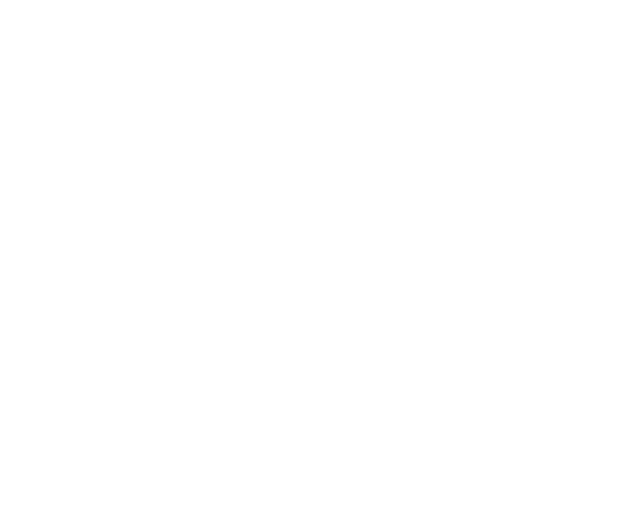
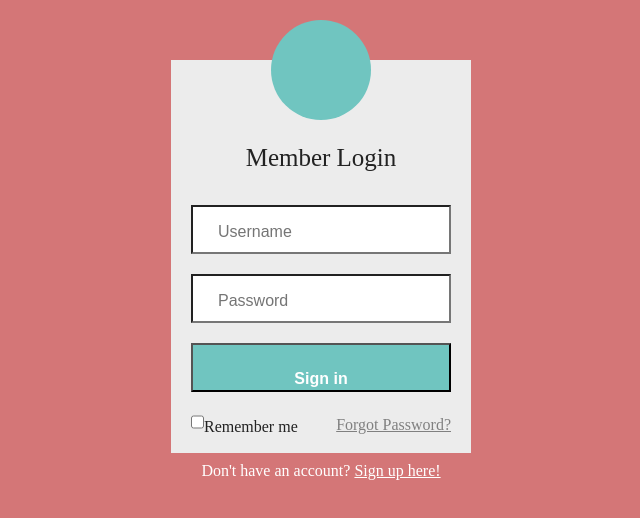
Before and after one commit to SerJernaut/FirstFormProject, a plain HTML site: page index.html in a window 1280 px wide. Shown: the whole page, without its empty margins (319-959 px from the left). Drawn offline with Linux system fonts and the light colour scheme.

Commit message:
all changes form

```diff
--- a/css/style.css
+++ b/css/style.css
@@ -0,0 +1,72 @@
+body{
+    background: #D47677;
+}
+
+*{
+box-sizing: border-box;
+
+}
+
+.formContainer {
+    margin: 60px auto 10px;
+    width: 300px;
+    background-color: #ECECEC;
+    box-sizing: border-box;
+    display: flex;
+    flex-direction: column;
+    align-items: stretch;
+    padding: 0 20px 20px;
+
+}
+
+.formContainer > .memberLogin{
+    padding: 25px 0;
+    text-align: center;
+    font-size: 25px;
+}
+
+.formContainer > .iconForm {
+    width: 100px;
+    height: 100px;
+    border-radius: 50%;
+    background: #70C5C0;
+    margin-top: -40px;
+    align-self:center;
+}
+
+input {
+    background: white;
+    height: 20px;
+    padding: 25px 25px 20px 25px;
+    margin: 10px 0;
+}
+
+
+
+input#submit{
+    color: white;
+    background: #70C5C0;
+    font-weight: 800;
+}
+
+.formContainer > label{
+    align-self: flex-start;
+    margin-bottom: -25px;
+}
+
+.formContainer > a#forgotPassword {
+    align-self: flex-end;
+}
+
+.formContainer > a#forgotPassword:visited  {
+    color: gray;
+}
+
+p#notification {
+    color: white;
+    text-align: center;
+}
+
+p#notification > a {
+    color: white;
+}
--- a/index.html
+++ b/index.html
@@ -8,5 +8,17 @@
 </head>
 <body>
 
+<form class="formContainer">
 
+        <div class="iconForm"></div>
+        <h2 class="memberLogin">Member Login</h2>
+        <input id="inputName" type="text" name="userName" placeholder="Username" required>
+        <input id="password" type="password" name="userPassword" placeholder="Password" required>
+        <input id="submit" value="Sign in" type="submit">
+    <label><input id="checkbox" type="checkbox" >Remember me</label>
+        <a id="forgotPassword" href="">Forgot Password?</a>
+
+</form>
+
+        <p id="notification">Don't have an account? <a href="">Sign up here!</a></p>
 </body>
```
